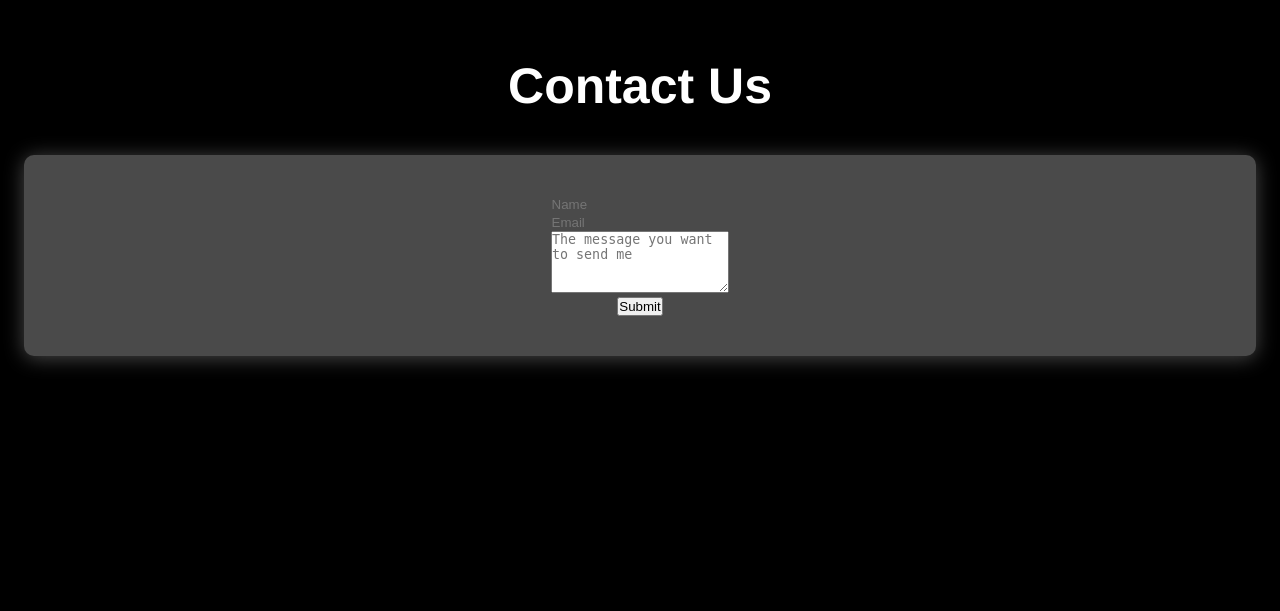
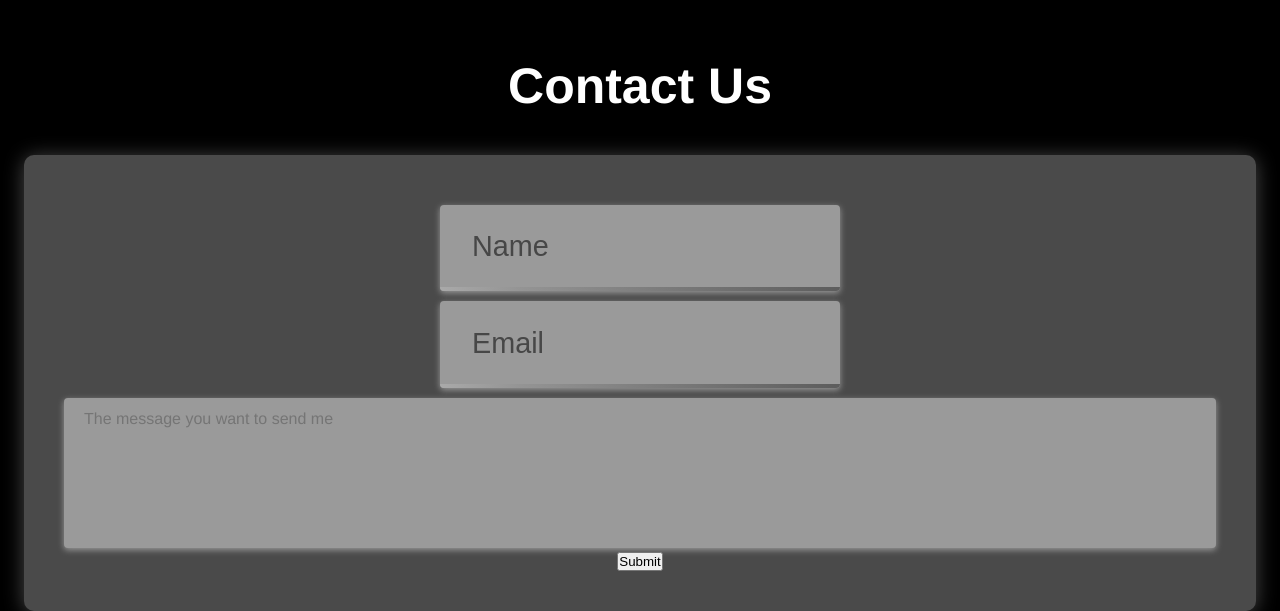
Before and after one commit to TKAMING/Tobias-Karuth-website_blog, a Django app: page /contact/ in a window 1280 px wide. Shown: the part 321-932 px from the top of the page. Before the commit the page ends 688 px from the top, so only its background shows below. Run offline with Django 4.2, Linux system fonts and the light colour scheme.

Commit message:
Update contact from design

```diff
--- a/static/css/styles.css
+++ b/static/css/styles.css
@@ -1,3 +1,11 @@
+@keyframes gradient {
+  0% {
+    background-position: 0 0;
+  }
+  100% {
+    background-position: 100% 0;
+  }
+}
 * {
   margin: 0;
   padding: 0;
@@ -171,4 +179,61 @@ input {
   color: rgb(0, 0, 0);
 }
 
+.contact-input {
+  font-family: Helvetica;
+  font-size: 16px;
+  position: relative;
+  display: flex;
+  box-sizing: border-box;
+  flex-direction: row;
+  width: 100%;
+  max-width: 400px;
+  margin: 10px auto;
+  border-radius: 4px;
+  padding: 1.4rem 2rem 1.6rem;
+  background: rgb(154, 154, 154);
+  box-shadow: 0 2px 6px rgb(154, 154, 154);
+}
+.contact-input:after {
+  content: "";
+  position: absolute;
+  left: 0px;
+  right: 0px;
+  bottom: 0px;
+  z-index: 999;
+  height: 4px;
+  border-bottom-left-radius: 4px;
+  border-bottom-right-radius: 4px;
+  background-position: 0% 0%;
+  background: linear-gradient(to right, #ffffff, #949494, #4f4f4f, #000000, #4f4f4f, #949494);
+  background-size: 500% auto;
+  animation: gradient 3s linear infinite;
+}
+
+.contact-input input {
+  flex-grow: 1;
+  color: #000000;
+  font-size: 1.8rem;
+  line-height: 2.4rem;
+  vertical-align: middle;
+}
+.contact-input input::-webkit-input-placeholder {
+  color: #474747;
+}
+
+textarea {
+  font-family: Helvetica;
+  font-size: 16px;
+  width: 100%;
+  height: 150px;
+  padding: 12px 20px;
+  box-sizing: border-box;
+  border-style: none;
+  outline: none;
+  border-radius: 4px;
+  background-color: rgb(154, 154, 154);
+  box-shadow: 0 2px 6px rgb(154, 154, 154);
+  resize: none;
+}
+
 /*# sourceMappingURL=styles.css.map */
--- a/static/css/styles.sass
+++ b/static/css/styles.scss
@@ -1,9 +1,22 @@
+// text
+$font-family: Helvetica;
+
 // colors
 $background-color: rgb(0, 0, 0);
 $primary-text: #fff;
 $secondary-text: rgb(158, 158, 158);
 $third-text: rgb(74, 74, 74);
 $navbar-color: rgba(0, 0, 0, 0.404);
+
+$input-background: rgb(154, 154, 154);
+$input-text-inactive: #474747;
+$input-text-active: #000000;
+
+// gradient animation
+@keyframes gradient {
+  0%{background-position:0 0}
+  100%{background-position:100% 0}
+}
 
 
 * {
@@ -17,7 +30,7 @@ html {
 
 body {
     background-color: $background-color;
-    font-family: Helvetica;
+    font-family: $font-family;
 }
 
 section {
@@ -80,7 +93,7 @@ input {
         text-decoration: none;
         padding: 0 10px;
         font-size: 24px;
-}
+    }
 }
 
 .blog-heading {
@@ -173,9 +186,66 @@ input {
     line-height: 20px;
     cursor: pointer;
     transition: 0.3s;
-  }
+}
 
   /* When moving the mouse over the close button */
   .closebtn:hover {
     color: $background-color;
-  }
+}
+
+.contact-input {
+    font-family: $font-family;
+    font-size: 16px;
+    position: relative;
+    display: flex;
+    box-sizing: border-box;
+    flex-direction: row;
+    width: 100%;
+    max-width: 400px;
+    margin: 10px auto;
+    border-radius: 4px;
+    padding: 1.4rem 2rem 1.6rem;
+    background: $input-background;
+    box-shadow: 0 2px 6px $input-background;
+    &:after {
+      content: "";
+      position: absolute;
+      left: 0px;
+      right: 0px;
+      bottom: 0px;
+      z-index: 999;
+      height: 4px;
+      border-bottom-left-radius: 4px;
+      border-bottom-right-radius: 4px;
+      background-position: 0% 0%;
+      background: linear-gradient(to right, #ffffff, #949494, #4f4f4f, #000000, #4f4f4f, #949494);
+      background-size: 500% auto;
+      animation: gradient 3s linear infinite;
+    }
+}
+
+.contact-input input {
+    flex-grow: 1;
+    color: $input-text-active;
+    font-size: 1.8rem;
+    line-height: 2.4rem;
+    vertical-align: middle;
+    &::-webkit-input-placeholder {
+      color: $input-text-inactive;
+    }
+}
+
+textarea {
+    font-family: $font-family;
+    font-size: 16px;
+    width: 100%;
+    height: 150px;
+    padding: 12px 20px;
+    box-sizing: border-box;
+    border-style: none;
+    outline: none;
+    border-radius: 4px;
+    background-color: $input-background;
+    box-shadow: 0 2px 6px $input-background;
+    resize: none;
+}
```
Also changed, not shown: 1 other file.
